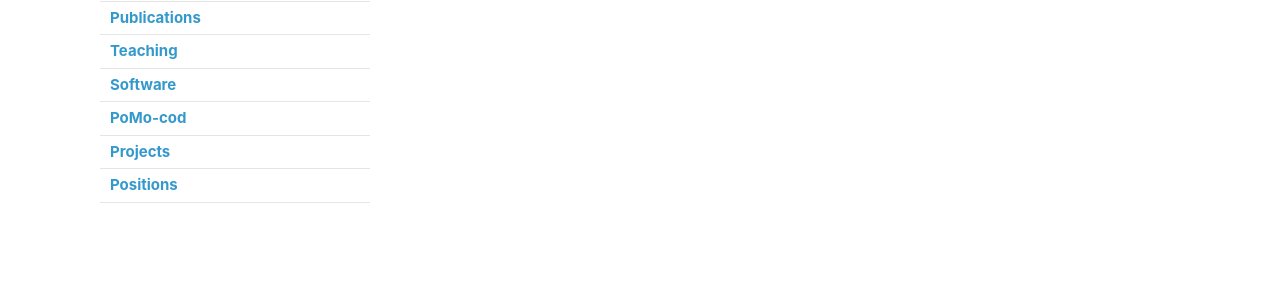
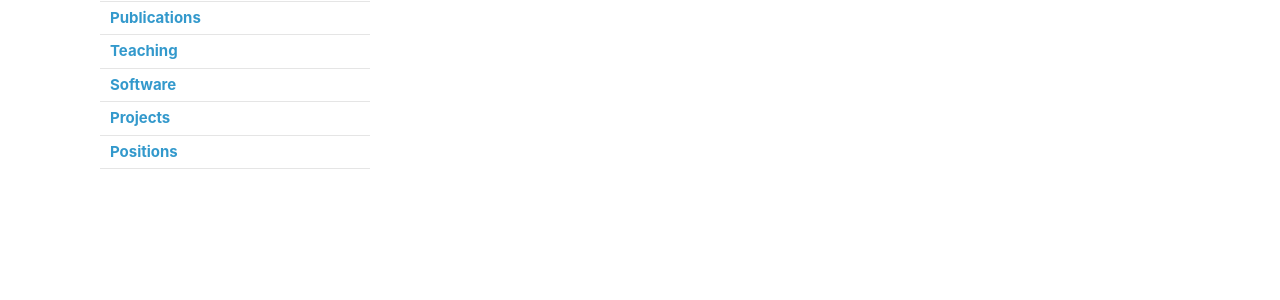
Before and after one commit to mrborges23/mypage.github.io, a Jekyll site: the page built from positions.md, in a window 1280 px wide. Shown: the part 250-550 px from the top of the page. Built offline with Jekyll 4.4.1, drawn with Linux system fonts in a browser that asks for light colours; our own code applies the rules of GitHub Pages for plain Markdown files.

Commit message:
Update _config.yml

```diff
--- a/_config.yml
+++ b/_config.yml
@@ -15,9 +15,7 @@ navigation:
     url: teaching
   - title: Software
     url: software
-  - title: PoMo-cod
-    url: pomocod
   - title: Projects
-    url: flowt
+    url: projects
   - title: Positions
     url: positions
```
